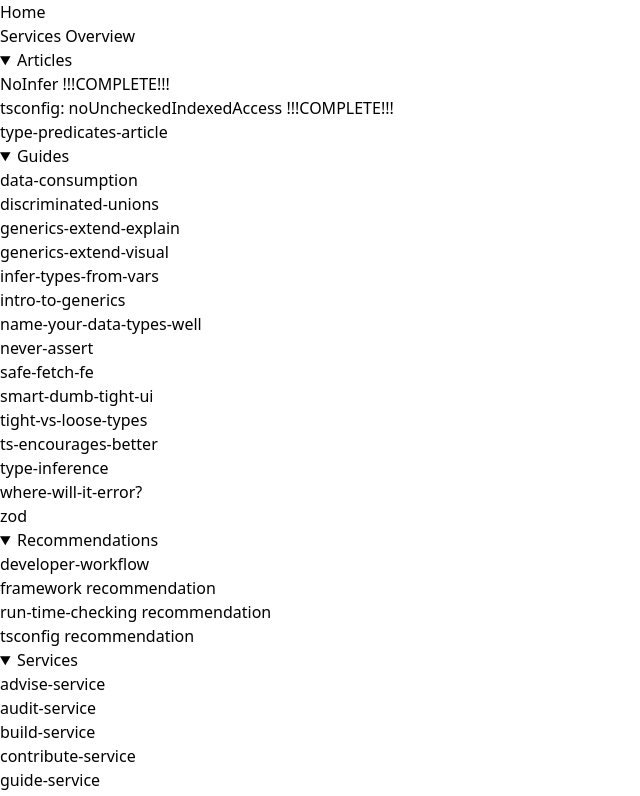
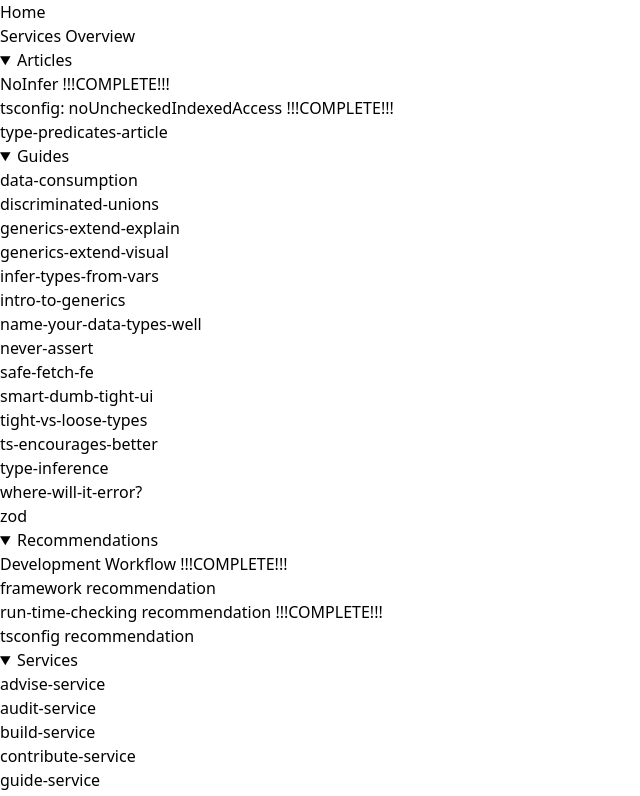
Before and after one commit to robMolloy/tsguru, a Next.js app: page / in a window 1280 px wide. Shown: the top 796 px of the page, without its empty margins (0-640 px from the left). Built offline with nearby package versions, Linux system fonts and the light colour scheme.

Commit message:
sideMenu updated for noInfer ands development-workflow

```diff
--- a/src/modules/layout/SideMenu.tsx
+++ b/src/modules/layout/SideMenu.tsx
@@ -16,7 +16,7 @@ const linksMap: TLinksMap = [
     href: "/articles",
     label: "Articles",
     links: [
-      { type: "link", href: "/no-infer-article", label: "NoInfer", c: true },
+      { type: "link", href: "/no-infer", label: "NoInfer", c: true },
       {
         type: "link",
         href: "/no-unchecked-indexed-access",
@@ -53,9 +53,14 @@ const linksMap: TLinksMap = [
     href: "/recommendations",
     label: "Recommendations",
     links: [
-      { type: "link", href: "/developer-workflow", label: "developer-workflow" },
+      { type: "link", href: "/development-workflow", label: "Development Workflow", c: true },
       { type: "link", href: "/framework", label: "framework recommendation" },
-      { type: "link", href: "/run-time-checking", label: "run-time-checking recommendation" },
+      {
+        type: "link",
+        href: "/run-time-checking",
+        label: "run-time-checking recommendation",
+        c: true,
+      },
       { type: "link", href: "/tsconfig", label: "tsconfig recommendation" },
     ],
   },
```
